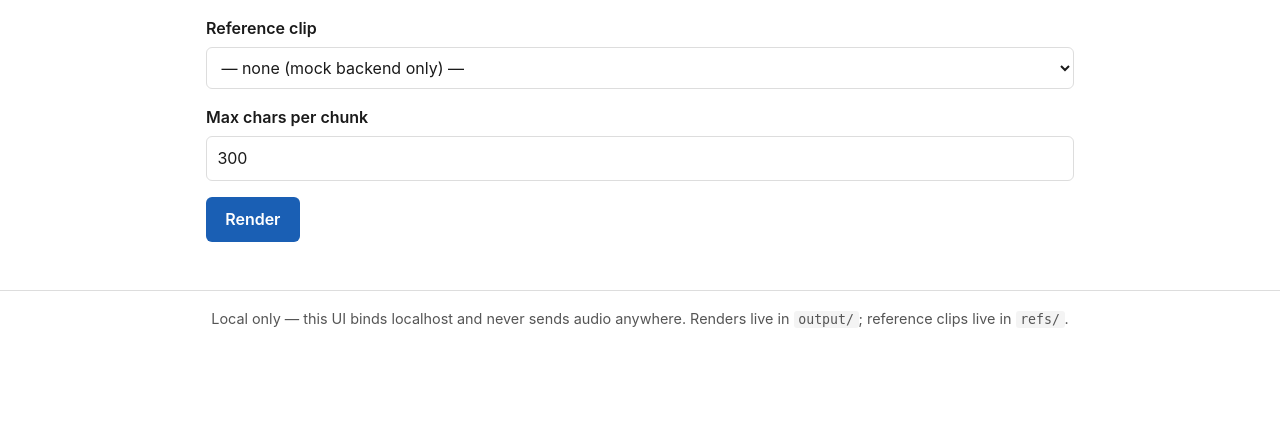
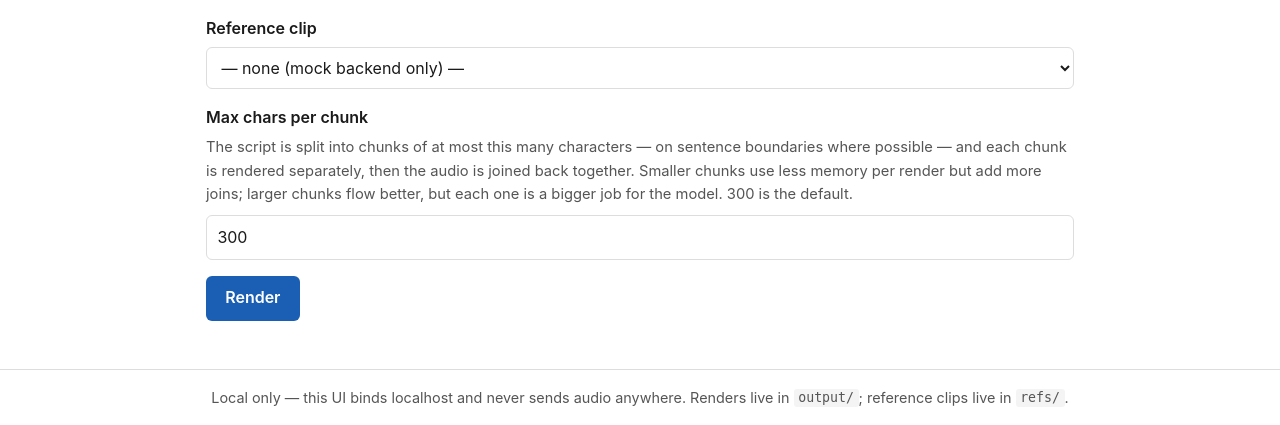
Before and after one commit to enonymous1/voice-generator, a Flask app: template src/voice_generator/web/templates/synth.html in a window 1280 px wide. Shown: the part 720-1145 px from the top of the page. Before the commit the page ends 1047 px from the top, so only its background shows below. Run offline with Flask 3, Linux system fonts and the light colour scheme; the template is opened without the code that fills it, so the values that code supplies are empty.

Commit message:
release: v0.5.7 — max-chars hint
'Max chars per chunk' on the Synthesize page has a short explanation
under it: the script is split into chunks of at most that many
characters (on sentence boundaries where possible), each rendered
separately and joined; smaller chunks use less memory per render but
add more joins, larger chunks flow better but are a bigger job per
render.

```diff
--- a/src/voice_generator/__init__.py
+++ b/src/voice_generator/__init__.py
@@ -1,3 +1,3 @@
 """voice-generator — local FOSS voice cloning (Stage 1 of the Digital Twin pipeline)."""
 
-__version__ = "0.5.6"
+__version__ = "0.5.7"
--- a/src/voice_generator/web/static/style.css
+++ b/src/voice_generator/web/static/style.css
@@ -108,6 +108,12 @@ pre {
 }
 
 pre code { background: none; padding: 0; }
+
+/* A short explanation under a form label. */
+.field-hint {
+  margin: 0.25rem 0 0.5rem;
+  font-size: 0.9rem;
+}
 
 .callout {
   background: var(--callout-bg);
--- a/src/voice_generator/web/templates/synth.html
+++ b/src/voice_generator/web/templates/synth.html
@@ -70,6 +70,12 @@ from <code>refs/&lt;name&gt;.txt</code> when the Setup page stored one.</p>
   </div>
 
   <label for="max_chars">Max chars per chunk</label>
+  <p class="muted field-hint">The script is split into chunks of at most this
+  many characters — on sentence boundaries where possible — and each
+  chunk is rendered separately, then the audio is joined back together.
+  Smaller chunks use less memory per render but add more joins; larger
+  chunks flow better, but each one is a bigger job for the model. 300 is
+  the default.</p>
   <input type="number" id="max_chars" name="max_chars" value="300" step="1" min="50">
 
   <input type="submit" value="Render">
```
Also changed, not shown: tests/test_web.py (+12 -0 lines), CHANGELOG.md, README.md.
